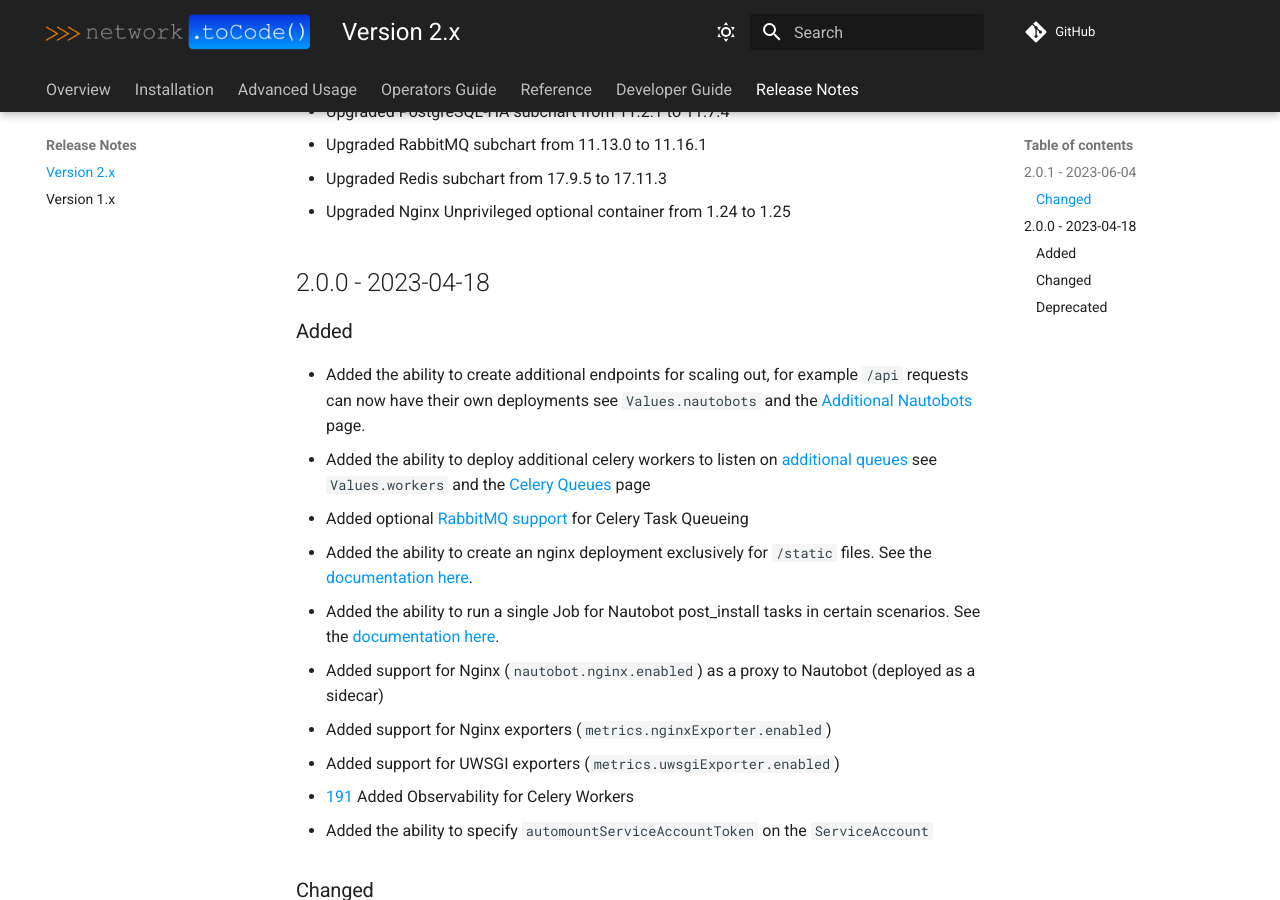
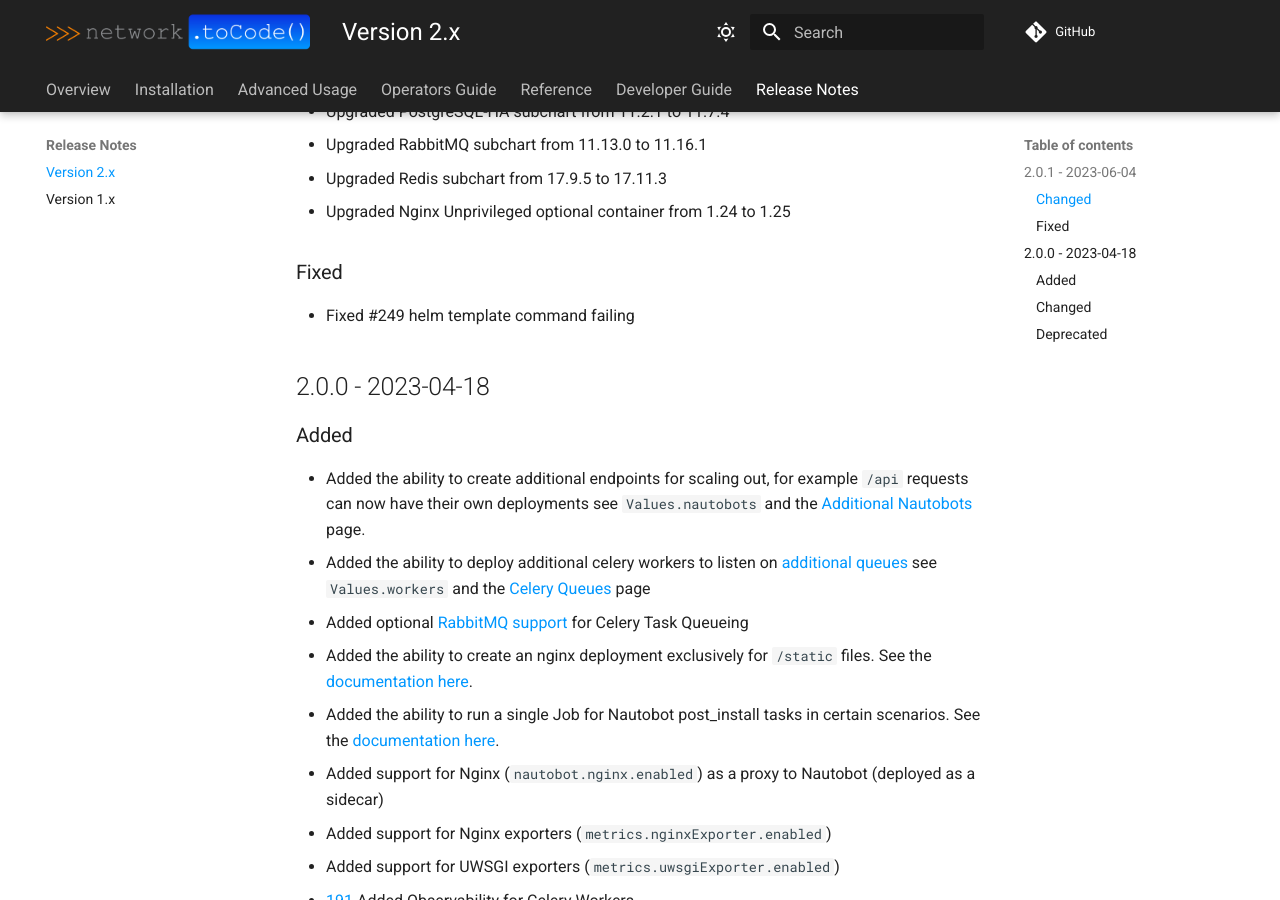
Before and after one commit to nautobot/helm-charts, an MkDocs documentation site: the page built from docs/release-notes/version-2.x.md, in a window 1280 px wide and 900 px high, scrolled down 442 px. Built offline with MkDocs 1.6.1 and Material for MkDocs 9.7.7, drawn with Linux system fonts in a browser that asks for light colours; comment, search, counter and statistics services are not loaded.

Commit message:
Updating Changelog

```diff
--- a/docs/release-notes/version-2.x.md
+++ b/docs/release-notes/version-2.x.md
@@ -15,6 +15,10 @@
 * Upgraded RabbitMQ subchart from 11.13.0 to 11.16.1
 * Upgraded Redis subchart from 17.9.5 to 17.11.3
 * Upgraded Nginx Unprivileged optional container from 1.24 to 1.25
+
+### Fixed
+
+* Fixed #249 helm template command failing
 
 ## 2.0.0 - 2023-04-18
 
```
Also changed, not shown: 1 other file.
